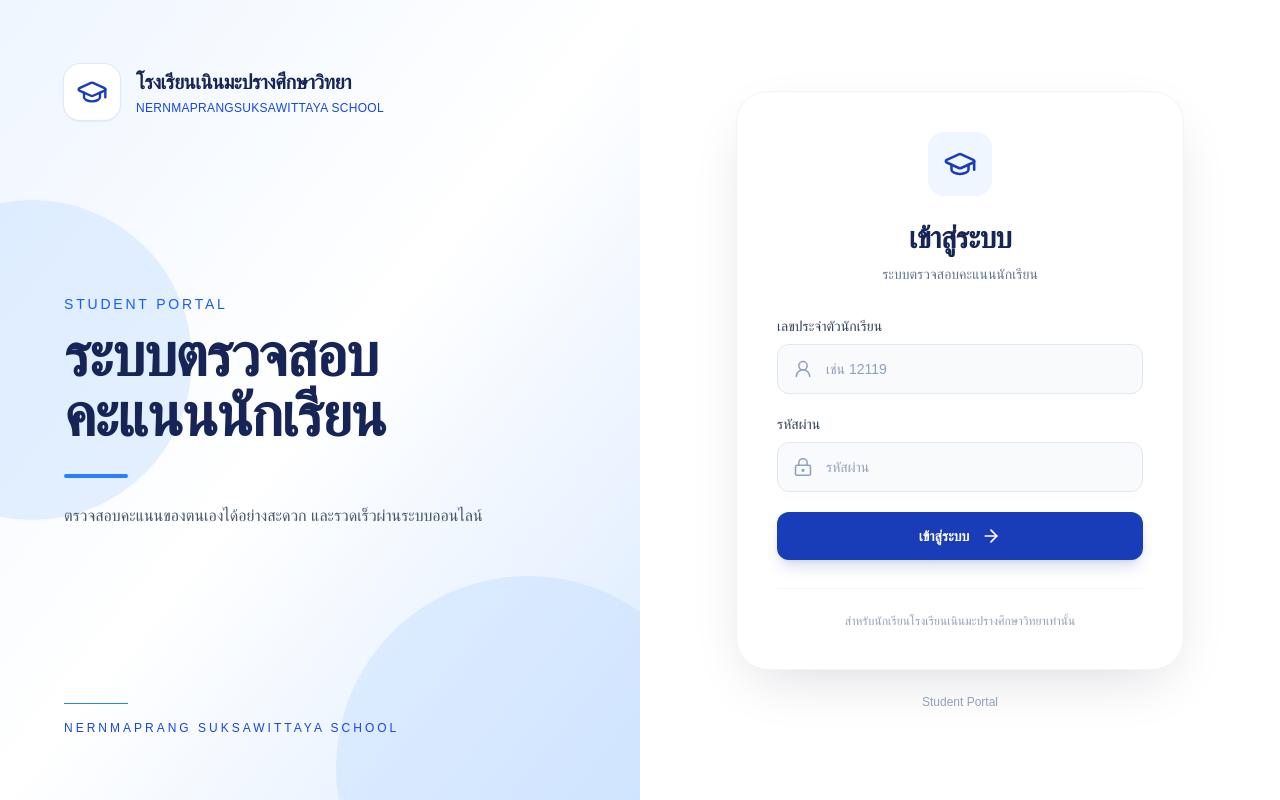
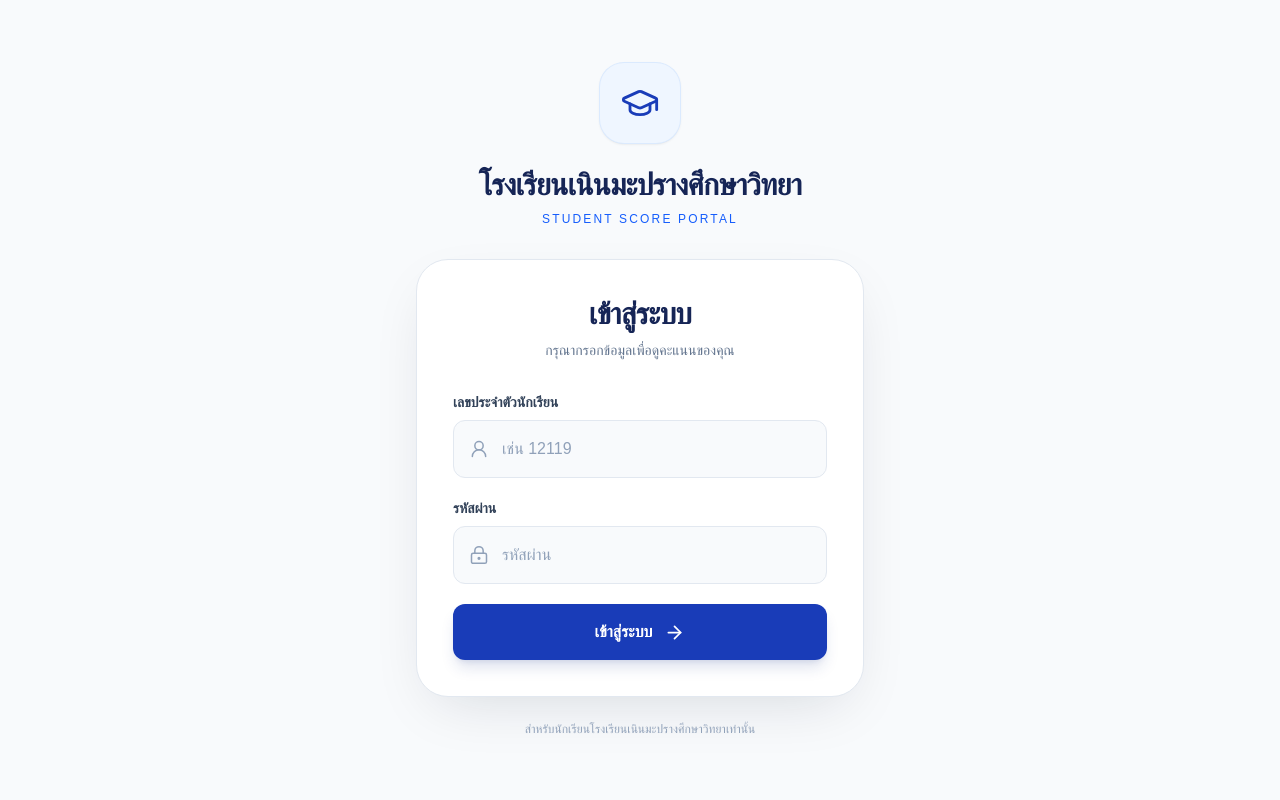
Before and after one commit to bowza00078/student-score-system, a Next.js app: page / in a window 1280 px wide. Built offline with nearby package versions, Linux system fonts and the light colour scheme.

Commit message:
Update page.tsx

```diff
--- a/app/page.tsx
+++ b/app/page.tsx
@@ -5,18 +5,24 @@ import {
   ArrowRight,
   GraduationCap,
   LockKeyhole,
+  LogOut,
   UserRound,
+  BookOpen,
+  CheckCircle2,
 } from "lucide-react";
 
 type ScoreItem = {
   label: string;
   value: string;
+  maxScore: string;
+  type: string;
 };
 
 type StudentScore = {
   student_id: string;
   no: string;
   fullname: string;
+  class_id: string;
   scores: ScoreItem[];
 };
 
@@ -67,107 +73,286 @@ export default function Home() {
     }
   }
 
+  function handleLogout() {
+    setStudent(null);
+    setStudentId("");
+    setPassword("");
+    setError("");
+  }
+
+  /*
+   * =========================
+   * หน้าแสดงผลคะแนน
+   * =========================
+   */
+  if (student) {
     return (
       <main className="min-h-screen bg-slate-50 text-slate-800">
-      <div className="grid min-h-screen lg:grid-cols-2">
-
-        {/* Left: Branding */}
-        <section className="relative hidden overflow-hidden bg-gradient-to-br from-blue-50 via-white to-blue-100 lg:flex">
-          <div className="absolute -left-32 top-1/4 h-80 w-80 rounded-full bg-blue-200/40" />
-          <div className="absolute -bottom-40 right-[-80px] h-96 w-96 rounded-full bg-blue-200/40" />
-
-          <div className="relative z-10 flex w-full flex-col justify-between p-12 xl:p-16">
-
-            {/* School name */}
-            <div>
-              <div className="flex items-center gap-4">
-                <div className="flex h-14 w-14 items-center justify-center rounded-2xl bg-white shadow-sm ring-1 ring-blue-100">
+        {/* Header */}
+        <header className="border-b border-slate-200 bg-white">
+          <div className="mx-auto flex max-w-5xl items-center justify-between px-5 py-5 sm:px-8">
+            <div className="flex items-center gap-3">
+              <div className="flex h-11 w-11 items-center justify-center rounded-xl bg-blue-50">
                 <GraduationCap
-                    size={32}
+                  size={25}
                   strokeWidth={1.8}
                   className="text-blue-800"
                 />
               </div>
 
               <div>
-                  <h1 className="text-xl font-bold tracking-tight text-blue-950">
+                <h1 className="text-sm font-bold text-blue-950 sm:text-base">
                   โรงเรียนเนินมะปรางศึกษาวิทยา
                 </h1>
+                <p className="mt-0.5 text-[10px] tracking-wide text-blue-600 sm:text-xs">
+                  STUDENT SCORE PORTAL
+                </p>
+              </div>
+            </div>
 
-                  <p className="mt-1 text-xs tracking-wide text-blue-700">
-                    NERNMAPRANGSUKSAWITTAYA SCHOOL
+            <button
+              type="button"
+              onClick={handleLogout}
+              className="flex items-center gap-2 rounded-xl border border-slate-200 bg-white px-3.5 py-2.5 text-sm font-medium text-slate-600 transition hover:border-slate-300 hover:bg-slate-50 hover:text-slate-900"
+            >
+              <LogOut size={17} />
+              <span className="hidden sm:inline">ออกจากระบบ</span>
+            </button>
+          </div>
+        </header>
+
+        {/* Main */}
+        <section className="mx-auto max-w-5xl px-5 py-8 sm:px-8 sm:py-12">
+          {/* Page heading */}
+          <div className="mb-7">
+            <p className="text-sm font-medium tracking-wide text-blue-600">
+              STUDENT SCORE
             </p>
+
+            <h2 className="mt-2 text-3xl font-bold tracking-tight text-blue-950 sm:text-4xl">
+              ผลคะแนนของนักเรียน
+            </h2>
+
+            <p className="mt-2 text-sm text-slate-500">
+              ตรวจสอบผลคะแนนของคุณจากรายการประเมินที่เปิดใช้งาน
+            </p>
+          </div>
+
+          {/* Student information */}
+          <div className="rounded-3xl border border-slate-200 bg-white p-6 shadow-sm sm:p-8">
+            <div className="flex flex-col gap-6 sm:flex-row sm:items-center sm:justify-between">
+              <div>
+                <p className="text-sm text-slate-500">นักเรียน</p>
+
+                <h3 className="mt-1 text-2xl font-bold text-slate-900">
+                  {student.fullname}
+                </h3>
+
+                <div className="mt-3 flex flex-wrap gap-x-6 gap-y-2 text-sm text-slate-500">
+                  <span>
+                    เลขประจำตัว{" "}
+                    <strong className="text-slate-700">
+                      {student.student_id}
+                    </strong>
+                  </span>
+
+                  <span>
+                    เลขที่{" "}
+                    <strong className="text-slate-700">{student.no}</strong>
+                  </span>
+
+                  <span>
+                    ห้อง{" "}
+                    <strong className="text-slate-700">
+                      {student.class_id}
+                    </strong>
+                  </span>
+                </div>
+              </div>
+
+              <div className="flex h-14 w-14 shrink-0 items-center justify-center rounded-2xl bg-blue-50">
+                <UserRound
+                  size={28}
+                  strokeWidth={1.7}
+                  className="text-blue-700"
+                />
               </div>
             </div>
           </div>
 
-            {/* Main branding */}
-            <div className="max-w-xl">
-              <p className="mb-3 text-sm font-medium tracking-[0.2em] text-blue-600">
-                STUDENT PORTAL
-              </p>
+          {/* Score section */}
+          <div className="mt-7">
+            <div className="mb-4 flex items-center justify-between">
+              <div>
+                <h3 className="text-xl font-bold text-slate-900">
+                  รายการคะแนน
+                </h3>
 
-              <h2 className="text-5xl font-bold tracking-tight text-blue-950 xl:text-6xl">
-                ระบบตรวจสอบ
-                <br />
-                คะแนนนักเรียน
-              </h2>
-
-              <div className="mt-7 h-1 w-16 rounded-full bg-blue-500" />
-
-              <p className="mt-6 max-w-md text-base leading-7 text-slate-600">
-                ตรวจสอบคะแนนของตนเองได้อย่างสะดวก
-                และรวดเร็วผ่านระบบออนไลน์
+                <p className="mt-1 text-sm text-slate-500">
+                  คะแนนจากแบบทดสอบและการประเมิน
                 </p>
               </div>
 
-            {/* Bottom */}
-            <div>
-              <div className="h-px w-16 bg-blue-500" />
+              <BookOpen
+                size={23}
+                strokeWidth={1.8}
+                className="text-blue-600"
+              />
+            </div>
 
-              <p className="mt-4 text-xs tracking-[0.25em] text-blue-700">
-                NERNMAPRANG SUKSAWITTAYA SCHOOL
+            {student.scores.length > 0 ? (
+              <div className="space-y-4">
+                {student.scores.map((score, index) => {
+                  const scoreValue = Number(score.value);
+                  const maxScore = Number(score.maxScore);
+
+                  const percentage =
+                    Number.isFinite(scoreValue) &&
+                    Number.isFinite(maxScore) &&
+                    maxScore > 0
+                      ? Math.min(
+                          100,
+                          Math.max(0, (scoreValue / maxScore) * 100)
+                        )
+                      : 0;
+
+                  return (
+                    <div
+                      key={`${score.label}-${index}`}
+                      className="rounded-3xl border border-slate-200 bg-white p-6 shadow-sm transition hover:shadow-md sm:p-7"
+                    >
+                      <div className="flex flex-col gap-5 sm:flex-row sm:items-center sm:justify-between">
+                        <div className="min-w-0">
+                          <div className="flex items-center gap-2">
+                            <CheckCircle2
+                              size={19}
+                              strokeWidth={2}
+                              className="shrink-0 text-blue-600"
+                            />
+
+                            <h4 className="truncate text-lg font-bold text-slate-900">
+                              {score.label}
+                            </h4>
+                          </div>
+
+                          {score.type && (
+                            <p className="mt-1 pl-7 text-sm text-slate-500">
+                              {score.type}
+                            </p>
+                          )}
+                        </div>
+
+                        <div className="sm:text-right">
+                          <div className="text-3xl font-bold text-blue-800">
+                            {score.value || "-"}
+                            <span className="ml-1 text-base font-medium text-slate-400">
+                              / {score.maxScore || "-"}
+                            </span>
+                          </div>
+
+                          {score.value && score.maxScore && (
+                            <p className="mt-1 text-sm font-medium text-slate-500">
+                              {percentage.toFixed(0)}%
+                            </p>
+                          )}
+                        </div>
+                      </div>
+
+                      {score.value && score.maxScore && (
+                        <div className="mt-6">
+                          <div className="h-2.5 overflow-hidden rounded-full bg-slate-100">
+                            <div
+                              className="h-full rounded-full bg-blue-600 transition-all duration-500"
+                              style={{
+                                width: `${percentage}%`,
+                              }}
+                            />
+                          </div>
+                        </div>
+                      )}
+                    </div>
+                  );
+                })}
+              </div>
+            ) : (
+              <div className="rounded-3xl border border-dashed border-slate-300 bg-white px-6 py-12 text-center">
+                <BookOpen
+                  size={34}
+                  strokeWidth={1.6}
+                  className="mx-auto text-slate-300"
+                />
+
+                <h4 className="mt-4 font-semibold text-slate-700">
+                  ยังไม่มีรายการคะแนน
+                </h4>
+
+                <p className="mt-1 text-sm text-slate-400">
+                  ขณะนี้ยังไม่มีคะแนนที่เปิดให้ตรวจสอบ
                 </p>
               </div>
+            )}
+          </div>
+
+          {/* Footer */}
+          <div className="mt-10 text-center">
+            <p className="text-xs text-slate-400">
+              โรงเรียนเนินมะปรางศึกษาวิทยา • Student Score Portal
+            </p>
           </div>
         </section>
+      </main>
+    );
+  }
 
-        {/* Right: Login */}
-        <section className="flex min-h-screen items-center justify-center bg-white px-5 py-10 sm:px-8 lg:px-12">
+  /*
+   * =========================
+   * หน้า Login
+   * =========================
+   */
+  return (
+    <main className="min-h-screen bg-slate-50 px-5 py-10 sm:px-8">
+      <div className="flex min-h-[calc(100vh-5rem)] items-center justify-center">
         <div className="w-full max-w-md">
-
-            <div className="rounded-[2rem] border border-slate-100 bg-white p-7 shadow-[0_20px_60px_-20px_rgba(15,23,42,0.18)] sm:p-10">
-
-              {/* Header */}
-              <div className="text-center">
-                <div className="mx-auto flex h-16 w-16 items-center justify-center rounded-2xl bg-blue-50">
+          {/* Logo */}
+          <div className="mb-8 text-center">
+            <div className="mx-auto flex h-20 w-20 items-center justify-center rounded-3xl bg-blue-50 shadow-sm ring-1 ring-blue-100">
               <GraduationCap
-                    size={34}
-                    strokeWidth={1.8}
+                size={40}
+                strokeWidth={1.7}
                 className="text-blue-800"
               />
             </div>
 
-                <h2 className="mt-6 text-3xl font-bold tracking-tight text-blue-950">
+            <h1 className="mt-6 text-2xl font-bold tracking-tight text-blue-950 sm:text-3xl">
+              โรงเรียนเนินมะปรางศึกษาวิทยา
+            </h1>
+
+            <p className="mt-2 text-xs tracking-[0.18em] text-blue-600">
+              STUDENT SCORE PORTAL
+            </p>
+          </div>
+
+          {/* Login Card */}
+          <div className="rounded-[2rem] border border-slate-200 bg-white p-7 shadow-[0_20px_60px_-20px_rgba(15,23,42,0.15)] sm:p-9">
+            <div className="text-center">
+              <h2 className="text-3xl font-bold tracking-tight text-blue-950">
                 เข้าสู่ระบบ
               </h2>
 
               <p className="mt-2 text-sm text-slate-500">
-                  ระบบตรวจสอบคะแนนนักเรียน
+                กรุณากรอกข้อมูลเพื่อดูคะแนนของคุณ
               </p>
             </div>
 
-              {/* Login form */}
             <form
               onSubmit={handleCheckScore}
               className="mt-8 space-y-5"
             >
-
               {/* Student ID */}
               <div>
                 <label
                   htmlFor="studentId"
-                    className="mb-2 block text-sm font-medium text-slate-700"
+                  className="mb-2 block text-sm font-semibold text-slate-700"
                 >
                   เลขประจำตัวนักเรียน
                 </label>
@@ -185,7 +370,7 @@ export default function Home() {
                     value={studentId}
                     onChange={(e) => setStudentId(e.target.value)}
                     placeholder="เช่น 12119"
-                      className="w-full rounded-xl border border-slate-200 bg-slate-50 py-3.5 pl-12 pr-4 text-sm text-slate-800 outline-none transition placeholder:text-slate-400 focus:border-blue-500 focus:bg-white focus:ring-4 focus:ring-blue-100"
+                    className="w-full rounded-xl border border-slate-200 bg-slate-50 py-4 pl-12 pr-4 text-base text-slate-800 outline-none transition placeholder:text-slate-400 focus:border-blue-500 focus:bg-white focus:ring-4 focus:ring-blue-100"
                     required
                   />
                 </div>
@@ -195,7 +380,7 @@ export default function Home() {
               <div>
                 <label
                   htmlFor="password"
-                    className="mb-2 block text-sm font-medium text-slate-700"
+                  className="mb-2 block text-sm font-semibold text-slate-700"
                 >
                   รหัสผ่าน
                 </label>
@@ -213,7 +398,7 @@ export default function Home() {
                     value={password}
                     onChange={(e) => setPassword(e.target.value)}
                     placeholder="รหัสผ่าน"
-                      className="w-full rounded-xl border border-slate-200 bg-slate-50 py-3.5 pl-12 pr-4 text-sm text-slate-800 outline-none transition placeholder:text-slate-400 focus:border-blue-500 focus:bg-white focus:ring-4 focus:ring-blue-100"
+                    className="w-full rounded-xl border border-slate-200 bg-slate-50 py-4 pl-12 pr-4 text-base text-slate-800 outline-none transition placeholder:text-slate-400 focus:border-blue-500 focus:bg-white focus:ring-4 focus:ring-blue-100"
                     required
                   />
                 </div>
@@ -230,73 +415,29 @@ export default function Home() {
               <button
                 type="submit"
                 disabled={loading}
-                  className="group flex w-full items-center justify-center gap-3 rounded-xl bg-blue-800 px-5 py-3.5 text-sm font-semibold text-white shadow-lg shadow-blue-900/15 transition hover:bg-blue-900 hover:shadow-xl disabled:cursor-not-allowed disabled:opacity-60"
+                className="group flex w-full items-center justify-center gap-3 rounded-xl bg-blue-800 px-5 py-4 text-base font-semibold text-white shadow-lg shadow-blue-900/15 transition hover:bg-blue-900 hover:shadow-xl disabled:cursor-not-allowed disabled:opacity-60"
               >
-                  {loading ? "กำลังตรวจสอบ..." : "เข้าสู่ระบบ"}
+                {loading ? (
+                  "กำลังตรวจสอบ..."
+                ) : (
+                  <>
+                    เข้าสู่ระบบ
 
-                  {!loading && (
                     <ArrowRight
-                      size={20}
+                      size={21}
                       className="transition-transform group-hover:translate-x-1"
                     />
+                  </>
                 )}
               </button>
             </form>
+          </div>
 
-              {/* Footer */}
-              <div className="mt-7 border-t border-slate-100 pt-6 text-center">
-                <p className="text-xs text-slate-400">
+          <p className="mt-6 text-center text-xs text-slate-400">
             สำหรับนักเรียนโรงเรียนเนินมะปรางศึกษาวิทยาเท่านั้น
           </p>
         </div>
       </div>
-
-            <p className="mt-6 text-center text-xs text-slate-400">
-              Student Portal
-            </p>
-          </div>
-        </section>
-      </div>
-
-      {/* Temporary score result */}
-      {student && (
-        <div className="mx-auto max-w-3xl px-5 py-10">
-          <div className="rounded-3xl border border-slate-200 bg-white p-6 shadow-sm">
-            <h2 className="text-xl font-bold text-slate-900">
-              ผลคะแนนของนักเรียน
-            </h2>
-
-            <div className="mt-4 space-y-2 text-sm text-slate-700">
-              <p>
-                <strong>เลขประจำตัว:</strong> {student.student_id}
-              </p>
-
-              <p>
-                <strong>เลขที่:</strong> {student.no}
-              </p>
-
-              <p>
-                <strong>ชื่อ-สกุล:</strong> {student.fullname}
-              </p>
-
-              <div className="my-4 h-px bg-slate-200" />
-
-              {student.scores.length > 0 ? (
-                student.scores.map((score) => (
-                  <p key={score.label}>
-                    <strong>{score.label}:</strong>{" "}
-                    {score.value || "-"}
-                  </p>
-                ))
-              ) : (
-                <p className="text-slate-500">
-                  ยังไม่มีรายการคะแนน
-                </p>
-              )}
-            </div>
-          </div>
-        </div>
-      )}
     </main>
   );
 }
```
Lines whose indentation alone changed are shown as unchanged.
